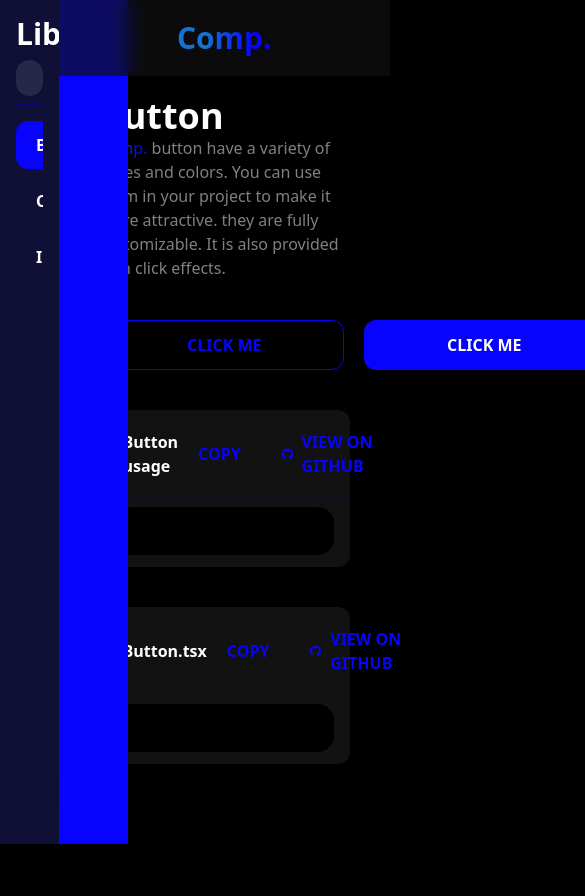
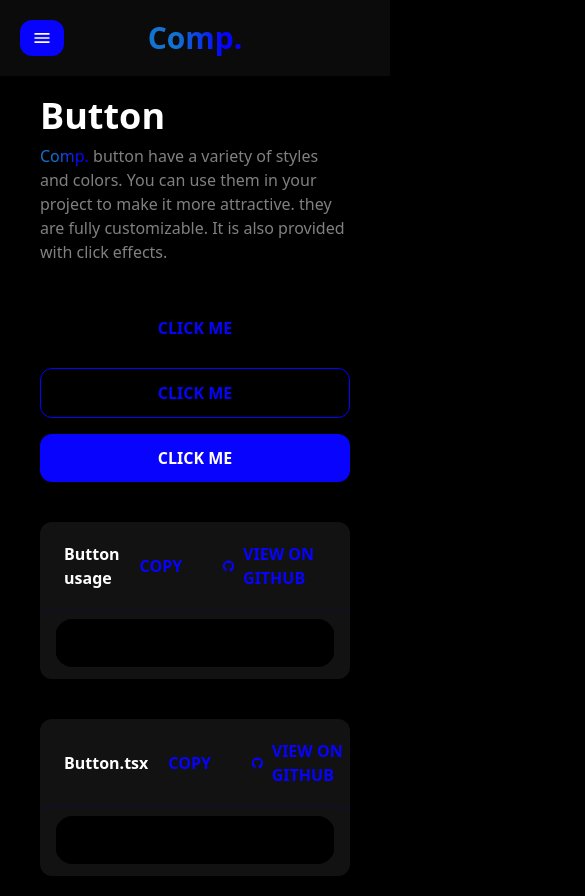
Before and after one commit to adhil72/comb., a Next.js app: page /library/button in a window 390 px wide. Shown: the top 896 px of the page, 585 px wide, since content can reach past the window. Before the commit the page ends 844 px from the top, so only its background shows below. Built offline with nearby package versions, Linux system fonts and the light colour scheme; no server answers.

Commit message:
libs updated

```diff
--- a/app/library/context.tsx
+++ b/app/library/context.tsx
@@ -4,11 +4,15 @@ import { createContext } from "react";
 export interface LibraryContextType {
     selectedSidebarButton?: ISidebarButton;
     setSelectedSidebarButton?: (selectedSidebarButton: ISidebarButton) => void;
+    openSidebar: boolean;
+    setOpenSidebar: (openSidebar: boolean) => void;
 }
 
 const initialData: LibraryContextType = {
     selectedSidebarButton: { title: "", path: "" },
     setSelectedSidebarButton: () => { },
+    openSidebar: false,
+    setOpenSidebar: () => { },
 };
 
 export const LibraryContext = createContext(initialData);
--- a/app/library/layout.tsx
+++ b/app/library/layout.tsx
@@ -13,11 +13,14 @@ export default function Layout({
 }>) {
 
     const [selectedComponent, setSelectedComponent] = useState<ISidebarButton>()
+    const [openSidebar, setOpenSidebar] = useState(false)
 
     const contextData = useMemo(() => ({
         selectedSidebarButton: selectedComponent,
-        setSelectedSidebarButton: setSelectedComponent
-    }), [selectedComponent, setSelectedComponent])
+        setSelectedSidebarButton: setSelectedComponent,
+        openSidebar,
+        setOpenSidebar
+    }), [selectedComponent, setSelectedComponent, openSidebar, setOpenSidebar])
 
     return <Flex>
         <LibraryContext.Provider value={contextData}>
--- a/src/Componenets/Feature/Library/Library.tsx
+++ b/src/Componenets/Feature/Library/Library.tsx
@@ -1,4 +1,4 @@
-import { useEffect, useState } from 'react';
+import { useContext, useEffect, useState } from 'react';
 import { useRouter } from 'next/router';
 
 import Container from "@/Componenets/Common/Container";
@@ -12,21 +12,32 @@ import CodeDiv from "@/Componenets/Common/CodeDiv";
 import { IoLogoGithub } from "react-icons/io5";
 import { IComponent } from "@/Constants/Components";
 import { copyToClipboard } from "@/Utils/ClipboardUtils";
+import { MdMenu } from 'react-icons/md';
+import { LibraryContext } from '../../../../app/library/context';
 
 export default function Library(props: { data: IComponent }) {
+
     const [data, setData] = useState<IComponent>(props.data);
+    const ctx = useContext(LibraryContext);
 
     return (
         <Flex className="w-full">
-            <Box className="w-[15%] h-screen" />
-            <Flex className="h-screen">
+            <Box className="w-[15%] h-screen hidden lg:block" />
+            <Flex className="h-screen hidden lg:block">
                 <Box className="h-screen bg-opacity-30 w-[1px] bg-tint-dark" />
             </Flex>
-            <Flex className="w-[85%] flex-col">
-                <AppBar />
+            <Flex className="w-full lg:w-[85%] flex-col">
+                <Flex className=' items-center'>
+                    <Button onClick={() => ctx.setOpenSidebar(!ctx.openSidebar)} className='absolute z-10 !py-2 !px-3 ml-5 lg:hidden'>
+                        <span className='text-primary text-xl'>
+                            <MdMenu />
+                        </span>
+                    </Button>
+                    <AppBar />
+                </Flex>
                 <Container className="py-10 lg:!px-20 flex flex-col">
                     <span className="text-4xl font-extrabold">{props.data.title}</span>
-                    <span className="!text-secondary">
+                    <span className="!text-secondary mt-2">
                         <Logo className="!font-normal" />{props.data.description}
                     </span>
                     <Flex className="mt-10 justify-center">
--- a/src/Componenets/Feature/Library/Sidebar/Sidebar.tsx
+++ b/src/Componenets/Feature/Library/Sidebar/Sidebar.tsx
@@ -16,11 +16,12 @@ export default function Sidebar() {
     const path = usePathname();
     const router = useRouter();
 
-    const { selectedSidebarButton, setSelectedSidebarButton } = useContext(LibraryContext);
+    const { selectedSidebarButton, setSelectedSidebarButton, openSidebar, setOpenSidebar } = useContext(LibraryContext);
 
     const handleButtonClick = (button: ISidebarButton) => {
         if (setSelectedSidebarButton) setSelectedSidebarButton(button);
         router.push(button.path);
+        setOpenSidebar(false);
     }
 
     useEffect(() => {
@@ -28,9 +29,9 @@ export default function Sidebar() {
         if (selected && setSelectedSidebarButton) setSelectedSidebarButton(selected);
     }, [path])
 
-    return <Flex className="w-[15%] flex-col fixed">
-        <Flex className="w-full h-screen text-start">
-            <Flex className="w-full bg-secondary backdrop-blur-[100px] bg-opacity-85 z-10 flex-col py-4 px-4 overflow-auto">
+    return <Flex onClick={() => setOpenSidebar(false)} className={`trans ${openSidebar ? "w-full" : "w-0"} overflow-x-hidden cursor-pointer lg:flex lg:w-[15%] flex-col fixed z-20 bg-black lg:bg-none bg-opacity-30`}>
+        <Flex className="w-[40%] lg:w-full h-screen text-start cursor-default">
+            <Flex onClick={(e) => e.stopPropagation()} className="w-full bg-secondary backdrop-blur-[100px] bg-opacity-85 z-10 flex-col py-4 px-4 overflow-auto">
                 <span className="text-3xl text-primary font-extrabold">Library</span>
                 <Flex className="p-2 bg-white bg-opacity-10 rounded-full items-center text-sm mt-2">
                     <BsSearch className="mx-3" />
@@ -45,7 +46,7 @@ export default function Sidebar() {
                 </Box>
 
             </Flex>
-            <Box className="w-32 h-screen bg-tint absolute z-0 " />
+            <Box className="w-[30%] h-screen bg-tint absolute z-0 " />
         </Flex>
     </Flex>
 }
--- a/src/samples/Button.tsx
+++ b/src/samples/Button.tsx
@@ -1,9 +1,9 @@
 import Button from "@/Library/Button";
 
 export default function ButtonSample() {
-    return <div className="flex justify-center">
-        <Button variant="text" className="w-60 text-center ml-5">Click me</Button>
-        <Button variant="outlined" className="w-60 text-center mx-5">Click me</Button>
-        <Button className="w-60 text-center mr-5">Click me</Button>
+    return <div className="w-full grid grid-cols-1 md:grid-cols-3 lg:grid-cols-4 xl:grid-cols-6 gap-4 justify-center">
+        <Button variant="text" className="w-full text-center">Click me</Button>
+        <Button variant="outlined" className="w-full text-center">Click me</Button>
+        <Button className="w-full text-center">Click me</Button>
     </div>
 }
--- a/src/samples/Input.tsx
+++ b/src/samples/Input.tsx
@@ -1,7 +1,7 @@
 import Input from "@/Library/Input";
 
 export default function InputsSample() {
-    return <div className="grid grid-cols-6 w-full justify-center gap-5">
+    return <div className="grid grid-cols-2 md:grid-cols-4 lg:grid-cols-6 w-full justify-center gap-5">
         <Input variant="outlined" label="Email" type="email" />
         <Input variant="outlined" defaultValue="Find me" label="Password" type="password" />
         <Input variant="outlined" label="Date" type="date" />
```
